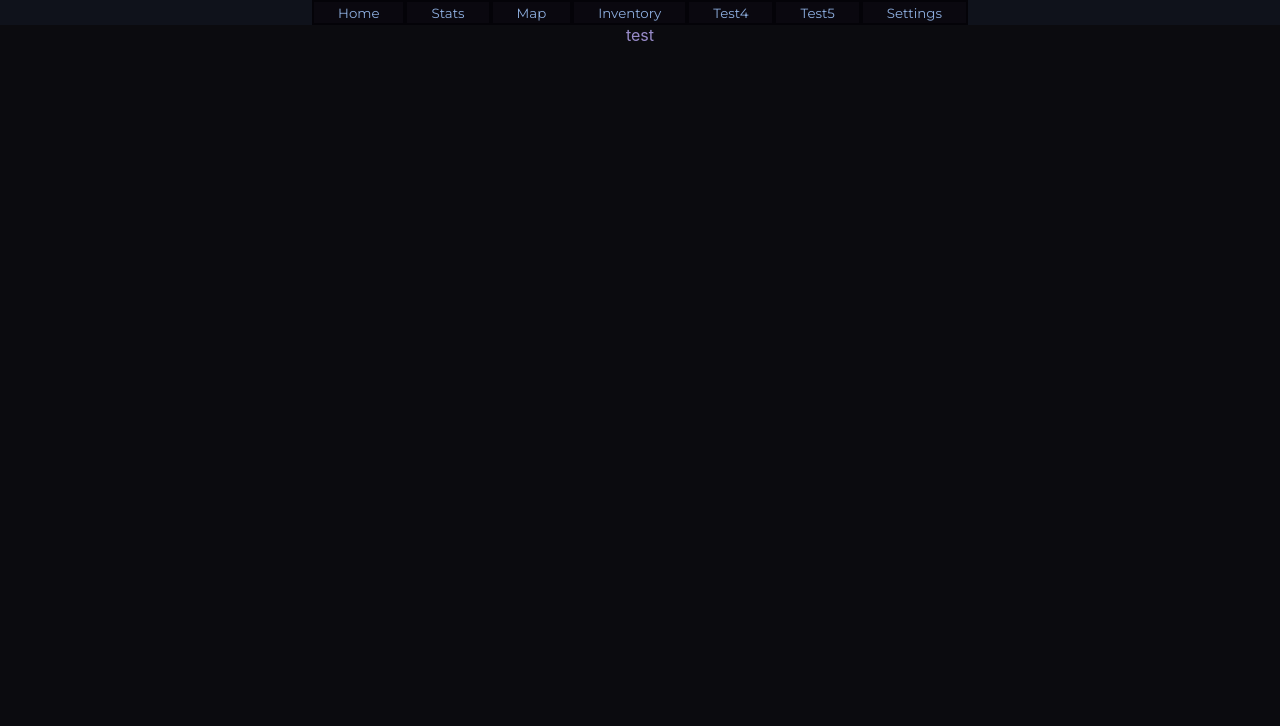
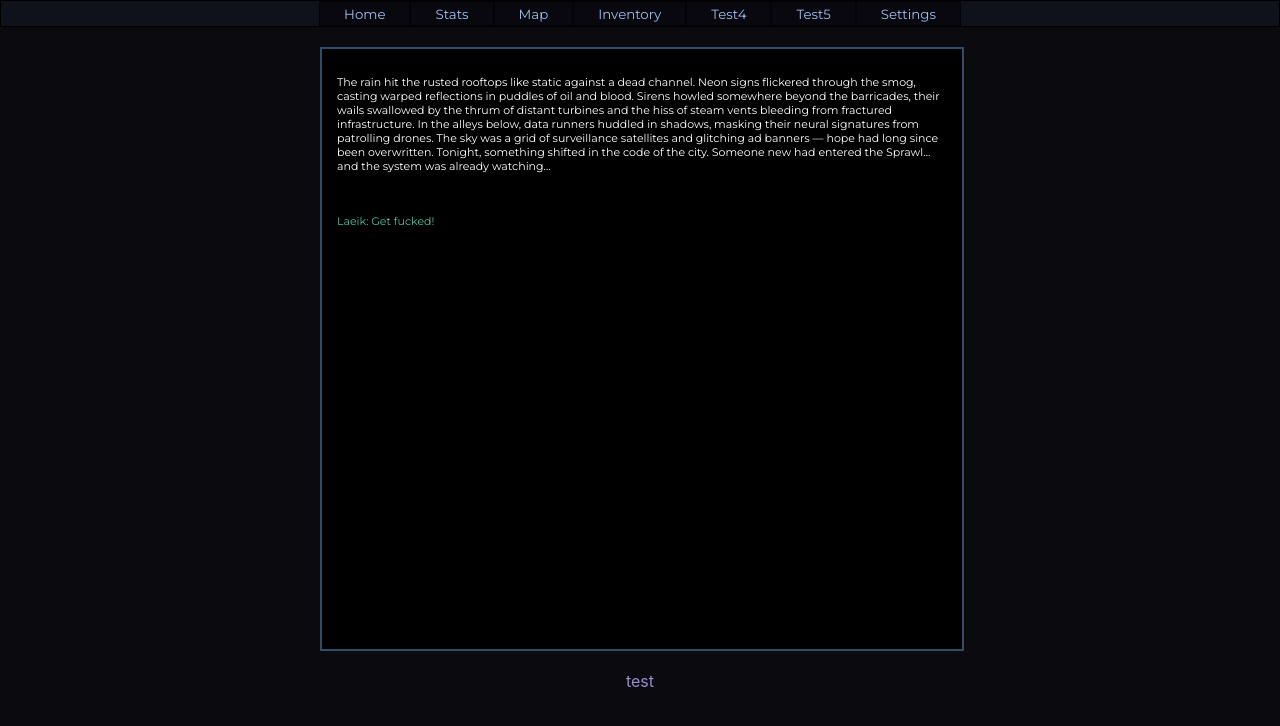
Before and after one commit to dclechok/sos-client, a JavaScript app: page / in a window 1280 px wide. Shown: the top 726 px of the page. Built offline with nearby package versions, Linux system fonts and the light colour scheme; the HTML template or start-up script is replaced by a standard one.

Commit message:
building our mud theme

```diff
--- a/src/App.js
+++ b/src/App.js
@@ -1,11 +1,13 @@
 import './App.css';
 
 import NavBar from './NavBar';
+import MainText from './MainText';
 
 function App() {
   return (
     <div className="App">
      <NavBar />
+     <MainText />
       <header className="App-header">test
       </header>
     </div>
--- /dev/null
+++ b/src/MainText.css
@@ -0,0 +1,26 @@
+.main-text-container{
+    position: relative;
+    border-style: solid;
+    border-width: 2px;
+    border-color: rgb(47, 76, 104);
+    width: 50%;
+    min-height: 600px;
+    background-color: rgb(0, 0, 0);
+    margin: 20px;
+    margin-left: 25%;
+}
+
+p{
+    padding: 15px;
+    text-align: left;
+    font-family: "Montserrat", sans-serif;
+    font-optical-sizing: auto;
+    font-weight: 400;
+    font-style: normal;
+    font-size: 11px;
+    color: rgb(255, 255, 255);
+}
+
+.other-chat{
+    color: rgb(79, 190, 166);
+}
--- /dev/null
+++ b/src/MainText.js
@@ -0,0 +1,15 @@
+import './MainText.css';
+
+function MainText(){
+
+    return(
+        <div className="main-text-container">
+
+            <p>The rain hit the rusted rooftops like static against a dead channel. Neon signs flickered through the smog, casting warped reflections in puddles of oil and blood. Sirens howled somewhere beyond the barricades, their wails swallowed by the thrum of distant turbines and the hiss of steam vents bleeding from fractured infrastructure. In the alleys below, data runners huddled in shadows, masking their neural signatures from patrolling drones. The sky was a grid of surveillance satellites and glitching ad banners — hope had long since been overwritten. Tonight, something shifted in the code of the city. Someone new had entered the Sprawl… and the system was already watching...</p>
+            <p className="other-chat">Laeik: Get fucked!</p>
+
+        </div>
+    );
+}
+
+export default MainText;
--- a/src/NavBar.css
+++ b/src/NavBar.css
@@ -14,13 +14,17 @@
   font-optical-sizing: auto;
   font-weight: 400;
   font-style: normal;
+  border-color: black;
+  border-width: 1px;
+  border-style: solid;
 }
 
 .nav-item {
   background-color: rgb(10, 8, 15);
   border-style: solid;
   border-color: rgb(4, 3, 8);
-  color: rgb(142, 175, 224);
+  border-width: 1px;
+  color: rgb(158, 191, 240);
   padding: 0 24px;
   height: 100%;
   display: flex;
```
